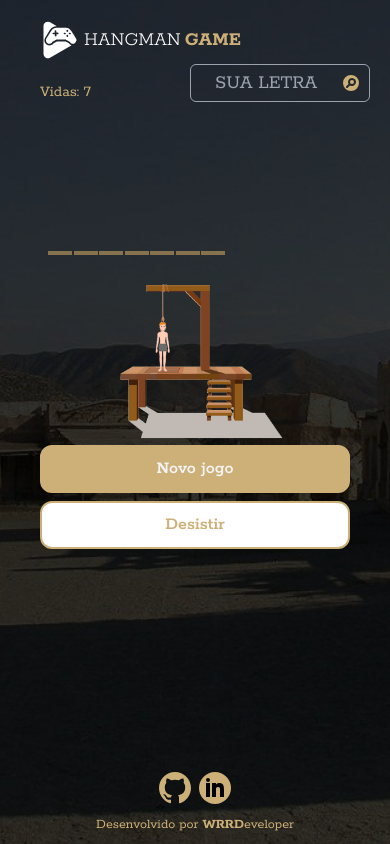
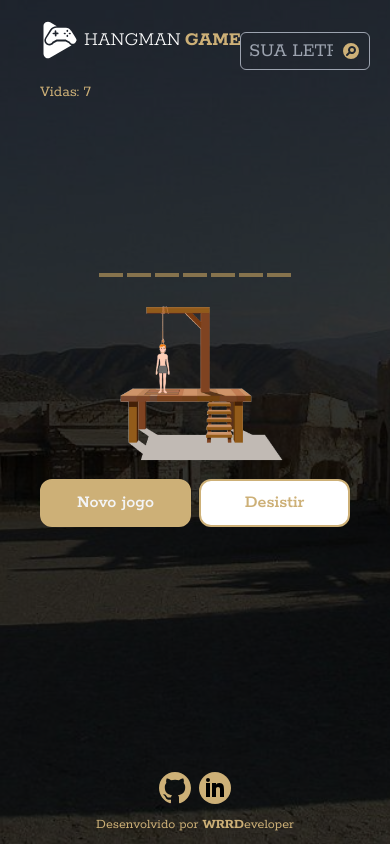
Before and after one commit to wesley-reis/hangman-game, a website: page index.html in a window 390 px wide. Both pictures are taken after a click on the button "Começar a Jogar". Drawn offline with nearby package versions, Linux system fonts and the light colour scheme.

Commit message:
correcao de bug

```diff
--- a/index.html
+++ b/index.html
@@ -11,7 +11,7 @@
     href="https://fonts.googleapis.com/css2?family=Lato:wght@300;400;700;900&family=Open+Sans:wght@300&family=Rokkitt:wght@300;400;500;600;700;800;900&display=swap"
     rel="stylesheet">
   <link rel="stylesheet" href="./src/assets/css/style.css" />
-  <link rel="stylesheet" href="./src/assets/css/main.min.css" />
+  <link rel="stylesheet" href="./src/assets/css/main.css" />
   <link rel="shortcut icon" href="./src/assets/favicon.ico" type="image/x-icon">
   <title>Hangman Game</title>
 </head>
@@ -72,15 +72,15 @@
         </div>
 
         <!-- Página Jogo -->
-        <div id="pagPlay" class="hidden flex-col gap-2 justify-between items-center w-full">
+        <div id="pagPlay" class="hidden flex-col gap-5 justify-between items-center w-full">
           <div class="flex flex-col items-start w-full mb-5 md:w-2/5">
-            <div id="silab-count" class="grid grid-cols-12 sm:flex sm:justify-center sm:items-center p-2 gap-3 w-full overflow-hidden"></div>
+            <div id="silab-count" class="flex justify-center items-center gap-1 p-2 sm:gap-3 break-words w-full overflow-hidden"></div>
             <div class="w-full -mb-8">
               <img id="forca" class="mx-auto" src="./src/assets/img/forca.png" width="60%" />
             </div>
           </div>
 
-          <div class="flex flex-col gap-2 w-full md:flex-row md:justify-center md:w-1/2">
+          <div class="flex gap-2 w-full sm:flex-row sm:justify-center sm:w-1/2">
             <button id="newPlay"
               class="bg-[#CDB077] border-2 border-[#CDB077] text-gray-100 text-lg font-semibold py-2 w-full md:w-2/5 rounded-xl hover:opacity-95">
               Novo jogo
@@ -95,13 +95,13 @@
     </div>
 
     <!-- Search -->
-    <div class="absolute mt-16 sm:mt-8 right-5">
+    <div class="absolute mt-8 right-5">
       <div>
         <!-- Search -->
         <div id="divSearch"
           class="hidden justify-start items-center bg-transparent border border-gray-400 rounded-md text-[#CDB077]">
           <input id="inputSearch" type="text" placeholder="Sua letra"
-            class="px-2 py-1 bg-transparent text-xl text-center outline-none max-w-[150px] uppercase" autofocus>
+            class="px-2 py-1 bg-transparent text-xl text-center outline-none max-w-[100px] sm:max-w-[150px] uppercase" autofocus>
           <svg id="search" xmlns="http://www.w3.org/2000/svg" class="h-5 w-5 mr-2" viewBox="0 0 20 20"
             fill="currentColor">
             <path d="M9 9a2 2 0 114 0 2 2 0 01-4 0z" />
@@ -110,14 +110,19 @@
               clip-rule="evenodd" />
           </svg>
         </div>
-
-        <!-- Message -->
-        <div id="message" class="hidden bg-gray-50 bg-opacity-10 py-1 px-4 rounded-sm"></div>
-
-        <!-- letter error -->
-        <div id="letter-error" class="hidden flex justify-center items-center gap-3 bg-white py-1 px-2 mx-auto rounded-md mt-3"></div>
       </div>
     </div>
+
+    <div class="absolute mt-[7rem] right-5">
+      <!-- letter error -->
+      <div id="letter-error" class="hidden flex justify-center items-center gap-3 bg-white py-1 px-2 mx-auto rounded-md mt-3"></div>
+    </div>
+
+    <div class="absolute mt-[5rem] right-5">
+      <!-- Message -->
+      <div id="message" class="hidden bg-gray-50 bg-opacity-10 py-1 px-4 rounded-sm"></div>
+    </div>
+
 
     <div class="absolute mt-20 flex flex-col left-10 sm:mt-8 sm:left-[50%] text-[#CDB077]">
         <p id="life" class="hidden">Vidas: 07</p>
--- a/src/assets/js/main.js
+++ b/src/assets/js/main.js
@@ -87,7 +87,6 @@ btnCancelPlay.addEventListener('click', () => {
     stopGame()
     openClose(pagHome, pagPlay)
     letterError.classList.add('hidden')
-    vidas = 7
     openClose('',divSearch)
 })
 
@@ -268,6 +267,7 @@ function openClose(pagOpen=null, pagClose=null){
 }
 
 function startGame(){
+    vidas = 7
     pagPlay.classList.add('start')
     sortText()
     numRandom()
@@ -277,6 +277,7 @@ function startGame(){
 }
 
 function stopGame(){
+    vidas = 7
     pagPlay.classList.remove('start')
     life.classList.add("hidden")
 }
@@ -301,7 +302,7 @@ function sortText(){
     secret = text.toUpperCase()
     for(let index=0; index < text.length; index++) {
         var p = document.createElement("p")
-        p.className="border-b-4 border-[#86734d] px-3 text-gray-50 text-xl font-medium"
+        p.className="border-b-4 border-[#86734d] px-3 text-gray-50 text-sm sm:text-xl font-medium"
         countSilab.appendChild(p)
     }
 
```
Also changed, not shown: src/assets/css/main.css.
